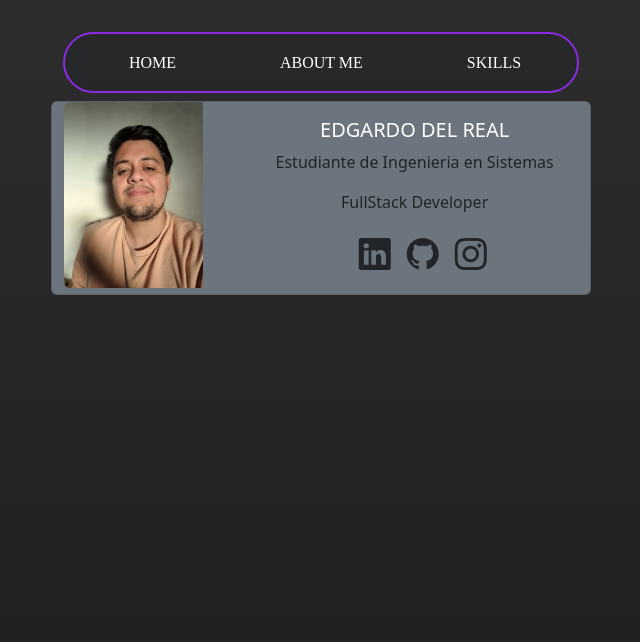
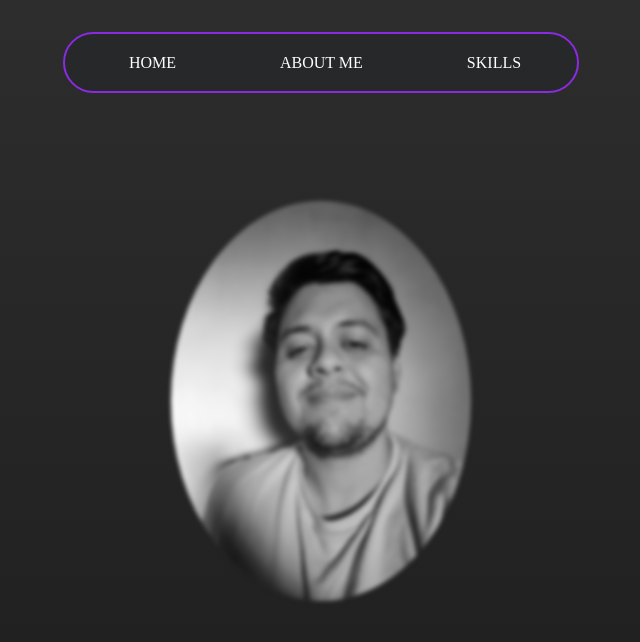
Before and after one commit to Edgardo-Del-Real/PortfolioEdgardoDelReal, a React (Vite) app: page / in a window 1280 px wide. Shown: the top 642 px of the page, without its empty margins (319-959 px from the left). Built offline with nearby package versions, Linux system fonts and the light colour scheme.

Commit message:
cambio en el hero

```diff
--- a/src/Components/hero/Hero.css
+++ b/src/Components/hero/Hero.css
@@ -0,0 +1,35 @@
+.borde{
+    border: 2px blueviolet solid;
+}
+i{
+    transition: .5s;
+}
+i:hover{
+    color:lightgoldenrodyellow
+}
+.linkedin:hover{
+    color:#0A66C2;
+}
+
+.git:hover{
+    color: #F0F6FC;
+}
+.ins,.linkedin,.git{
+    color: grey;
+    transition: 0.5s;
+}
+.ins:hover{
+    color: red;
+}
+.imagen{
+    width: 300px;
+    border-radius: 50%;
+    filter: grayscale(100%) blur(2px);
+    transition: 0.5s;
+}
+.imagen:hover{
+    filter: grayscale(0%) blur(0px)
+}
+.hero{
+    padding-top: 100px;
+}
--- a/src/Components/hero/Hero.jsx
+++ b/src/Components/hero/Hero.jsx
@@ -6,25 +6,9 @@ import 'bootstrap-icons/font/bootstrap-icons.css'
 const Hero = () => {
     return (
         <>
-            <div className="container card bg-secondary " style={{ maxWidth: '540px' }}>
-                <div className="row g-5">
-                    <div className="col-md-4">
-                        <img src={fotoMia} className="img-fluid rounded-start" alt="Edgardo Del Real" />
-                    </div>
-                    <div className="col-md-8">
-                        <div className="card-body">
-                            <h5 className="card-title d-flex justify-content-center text-white">EDGARDO DEL REAL</h5>
-                            <p className="card-text d-flex justify-content-center">Estudiante de Ingenieria en Sistemas</p>
-                            <p className="card-text d-flex justify-content-center">FullStack Developer</p>
-                            <section className='d-flex justify-content-center'>
-                            <i className='bi bi-linkedin ps-3 fs-2'></i>
-                            <i className='bi bi-github ps-3 fs-2'></i>
-                            <i className='bi bi-instagram ps-3 fs-2'></i>
-                            </section>
-                        </div>
-                    </div>
-                </div>
-            </div>
+            <section className='d-flex justify-content-center hero'>
+                <img src={fotoMia} alt="" className='img-fluid imagen ' />
+            </section>
         </>
     );
 }
```
